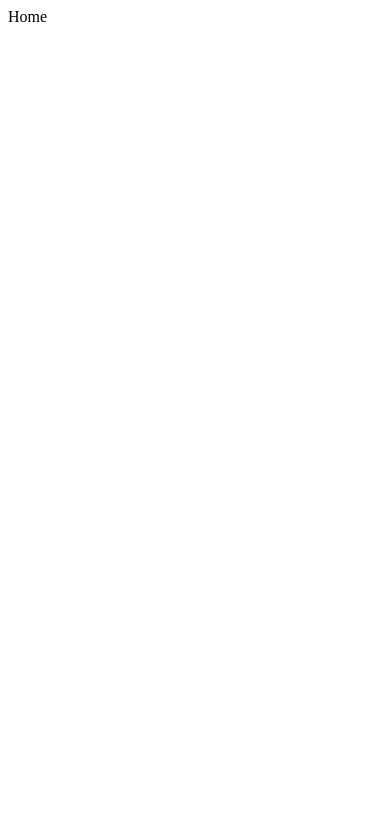
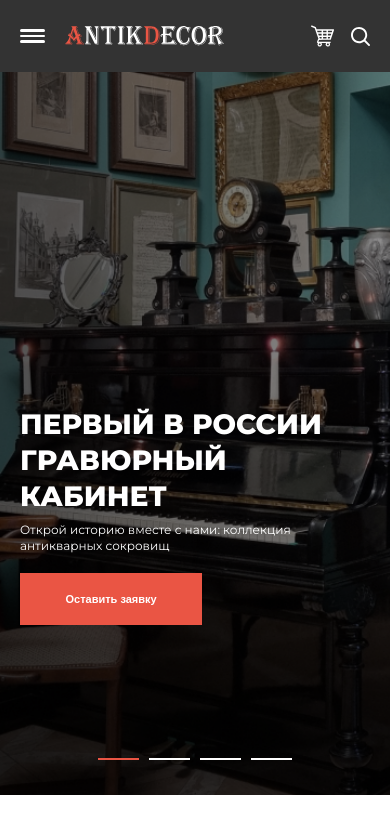
Before and after one commit to mrjakhongir/antikdecor, a React (Create React App) app: page / in a window 390 px wide. Shown: the top 834 px of the page. Built offline with nearby package versions, Linux system fonts and the light colour scheme.

Commit message:
feat: add montserrat font to the project. Start build home page. Welcome mobile layout finished.

```diff
--- a/public/index.html
+++ b/public/index.html
@@ -9,7 +9,9 @@
 			content="Web site created using create-react-app" />
 		<link rel="apple-touch-icon" href="%PUBLIC_URL%/logo192.png" />
 		<link rel="manifest" href="%PUBLIC_URL%/manifest.json" />
-
+		<link
+			href="https://fonts.googleapis.com/css2?family=Montserrat:ital,wght@0,100..900;1,100..900&display=swap"
+			rel="stylesheet" />
 		<title>ANTIKDECOR</title>
 	</head>
 	<body>
--- a/src/App.js
+++ b/src/App.js
@@ -6,9 +6,13 @@ import Catalog from './pages/catalog/Catalog';
 import Contacts from './pages/contacts/Contacts';
 import News from './pages/news/News';
 import Products from './pages/products/Products';
+import Header from './components/header/Header';
 
 function App() {
 	return (
+		<div className='section'>
+			{/* <div className='container'> */}
+			<Header />
 			<Routes>
 				<Route path='/' element={<Home />} />
 				<Route path='/about' element={<About />} />
@@ -18,6 +22,8 @@ function App() {
 				<Route path='/news' element={<News />} />
 				<Route path='/news' element={<Products />} />
 			</Routes>
+			{/* </div> */}
+		</div>
 	);
 }
 
--- a/src/components/header/Header.jsx
+++ b/src/components/header/Header.jsx
@@ -0,0 +1,57 @@
+import './header.scss';
+
+import logo from '../../assets/svg/antikdecor_logo_big.svg';
+import envelope from '../../assets/svg/envelope.svg';
+import location from '../../assets/svg/location.svg';
+import basket from '../../assets/svg/basket.svg';
+import search from '../../assets/svg/search.svg';
+
+function Header() {
+	return (
+		<header className='header section'>
+			<div className='container'>
+				<div className='header__inner'>
+					<div className='header__left'>
+						<div className='hamburger'>
+							<div></div>
+							<div></div>
+							<div></div>
+						</div>
+						<img className='header__logo' src={logo} alt='antikdecor logo' />
+					</div>
+					<div className='header__right'>
+						<div className='header__contacts '>
+							<a href='mailto:z@antikdecor.ru' className='header__email'>
+								<img src={envelope} alt='envelope' />
+								<span>z@antikdecor.ru</span>
+							</a>
+							<a href='Москва-Санкт-Петербург' className='header__location'>
+								<img src={location} alt='location' />
+								<span>Москва-Санкт-Петербург</span>
+							</a>
+						</div>
+						<div className='header__filters'>
+							<img src={basket} alt='basket' />
+							<svg
+								width='19'
+								height='19'
+								viewBox='0 0 19 19'
+								fill='none'
+								xmlns='http://www.w3.org/2000/svg'>
+								<path
+									className='header__search'
+									fill-rule='evenodd'
+									clip-rule='evenodd'
+									d='M17.4269 18.7743L13.1101 14.4575C9.74327 17.1112 4.89166 16.6809 2.04429 13.4763C-0.80307 10.2716 -0.659504 5.4031 2.37173 2.37181C5.40301 -0.65948 10.2716 -0.803104 13.4762 2.04426C16.6808 4.89162 17.1111 9.74324 14.4576 13.1101L18.7753 17.4269C19.095 17.807 19.0709 18.3685 18.7197 18.7197C18.3685 19.0709 17.807 19.095 17.4269 18.7753L17.4269 18.7743ZM1.90417 8.09498C1.90412 10.5844 3.39421 12.8314 5.68693 13.7999C7.97966 14.7683 10.6294 14.27 12.4137 12.5349C12.4319 12.5128 12.4513 12.4915 12.4717 12.4711C12.4927 12.4501 12.5138 12.4309 12.5358 12.4127C14.4816 10.4111 14.8475 7.35478 13.4291 4.95032C12.0107 2.5458 9.15885 1.3877 6.46562 2.12253C3.77239 2.85729 1.90382 5.30334 1.90312 8.09498H1.90417Z'
+									fill='#EA5544'
+								/>
+							</svg>
+						</div>
+					</div>
+				</div>
+			</div>
+		</header>
+	);
+}
+
+export default Header;
--- a/src/components/header/header.scss
+++ b/src/components/header/header.scss
@@ -0,0 +1,45 @@
+.header__inner {
+	background-color: #333;
+	display: flex;
+	align-items: center;
+	justify-content: space-between;
+	padding: 2.5rem 2rem;
+
+	.header__left {
+		display: flex;
+		align-items: center;
+		gap: 2rem;
+
+		.hamburger {
+			display: flex;
+			flex-direction: column;
+			gap: 2.8px;
+
+			div {
+				width: 25px;
+				height: 2.8px;
+				background-color: #fff;
+				border-radius: 50px;
+			}
+		}
+
+		.header__logo {
+			max-width: 159px;
+		}
+	}
+
+	.header__right {
+		.header__contacts {
+			display: none;
+		}
+
+		.header__filters {
+			display: flex;
+			align-items: center;
+			gap: 1.7rem;
+			.header__search {
+				fill: #fff;
+			}
+		}
+	}
+}
--- a/src/index.scss
+++ b/src/index.scss
@@ -2,3 +2,63 @@
 $mainColor: #242424;
 $accentColor: #cb0014;
 $lightColor: #ffffff;
+
+// breackpoints
+
+html {
+	font-size: 10px;
+	font-family: 'Montserrat', sans-serif;
+}
+
+* {
+	padding: 0;
+	margin: 0;
+	box-sizing: border-box;
+}
+
+@media (max-width: 640px) {
+	.section {
+		width: 100%;
+		margin: 0 auto;
+	}
+	.container {
+		width: 100%;
+		max-width: 610px;
+		margin: 0 auto;
+	}
+}
+
+@media (max-width: 768px) {
+	.section {
+		width: 100%;
+		margin: 0 auto;
+	}
+	.container {
+		width: 100%;
+		max-width: 728px;
+		margin: 0 auto;
+	}
+}
+
+@media (max-width: 1024px) {
+	.section {
+		width: 100%;
+		margin: 0 auto;
+	}
+	.container {
+		width: 100%;
+		max-width: 964px;
+		margin: 0 auto;
+	}
+}
+@media (min-width: 1025px) {
+	.section {
+		width: 100%;
+		margin: 0 auto;
+	}
+	.container {
+		width: 100%;
+		max-width: 1360px;
+		margin: 0 auto;
+	}
+}
--- a/src/pages/home/Home.jsx
+++ b/src/pages/home/Home.jsx
@@ -1,7 +1,12 @@
+import HomeWelcome from './components/home.welcome/HomeWelcome';
 import './home.scss';
 
 function Home() {
-	return <div>Home</div>;
+	return (
+		<div>
+			<HomeWelcome />
+		</div>
+	);
 }
 
 export default Home;
--- /dev/null
+++ b/src/pages/home/components/home.welcome/HomeWelcome.jsx
@@ -0,0 +1,24 @@
+import './home.welcome.scss';
+
+function HomeWelcome() {
+	return (
+		<div className='home-welcome'>
+			<div className='home-welcome__content'>
+				<h1>Первый в РосСии гравюрный кабинет</h1>
+				<p>Открой историю вместе с нами: коллекция антикварных сокровищ</p>
+				<button>Оставить заявку</button>
+			</div>
+			<div className='home-welcome__slider'>
+				<div className='slider_small'>
+					<div className='slider-indicator slider-active'></div>
+					<div className='slider-indicator'></div>
+					<div className='slider-indicator'></div>
+					<div className='slider-indicator'></div>
+				</div>
+				<div className='slider_large'></div>
+			</div>
+		</div>
+	);
+}
+
+export default HomeWelcome;
--- /dev/null
+++ b/src/pages/home/components/home.welcome/home.welcome.scss
@@ -0,0 +1,67 @@
+.home-welcome {
+	background-image: url('../../../../assets/png/home_hero.png');
+	background-repeat: no-repeat;
+	background-position: 35%;
+	background-size: cover;
+
+	padding: 33.5rem 2rem 3.5rem;
+
+	display: flex;
+	flex-direction: column;
+	align-items: center;
+	justify-content: center;
+
+	.home-welcome__content {
+		h1 {
+			font-size: 2.8rem;
+			line-height: 3.578rem;
+			font-weight: 800;
+			text-transform: uppercase;
+			color: #fff;
+			margin-bottom: 0.8rem;
+		}
+
+		p {
+			font-size: 1.2rem;
+			line-height: 1.534rem;
+			color: #fff;
+			margin-bottom: 2rem;
+		}
+
+		button {
+			font-size: 1.1rem;
+			line-height: 1.406rem;
+			font-weight: 700;
+			color: #fff;
+
+			padding: 1.9rem 4.55rem;
+
+			border: none;
+			background-color: #ea5544;
+
+			margin-bottom: 13.3rem;
+		}
+	}
+
+	.home-welcome__slider {
+		.slider_small {
+			display: flex;
+			align-items: center;
+			gap: 1rem;
+
+			.slider-indicator {
+				width: 41px;
+				height: 2px;
+				background-color: #fff;
+			}
+
+			.slider-active {
+				background-color: #ea5544;
+			}
+		}
+
+		.slider_large {
+			display: none;
+		}
+	}
+}
```
Also changed, not shown: src/components/footer/Footer.jsx (+7 -0 lines), src/assets/svg/envelope.svg (renamed from src/assets/svg/envelop.svg), src/components/header/components/Navbar/Navbar.jsx (added), src/components/header/components/Navbar/navbar.scss (added). Lines whose indentation alone changed are shown as unchanged.
